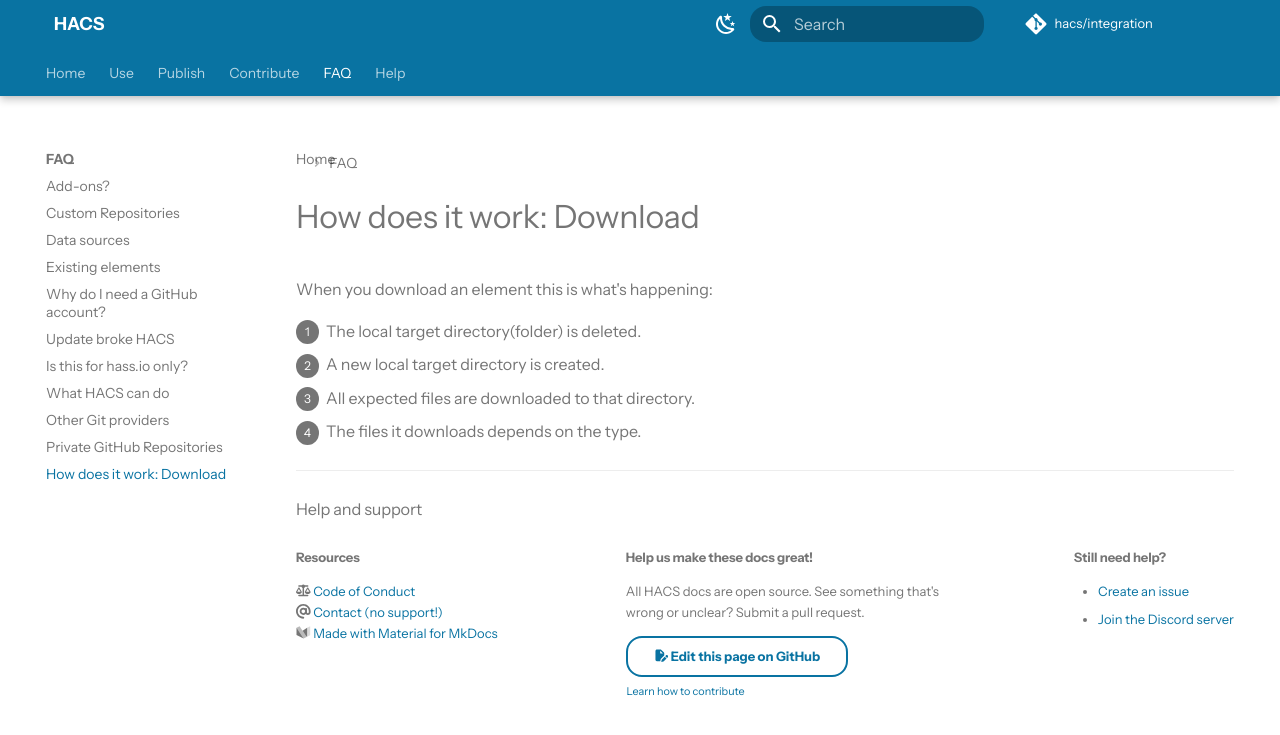
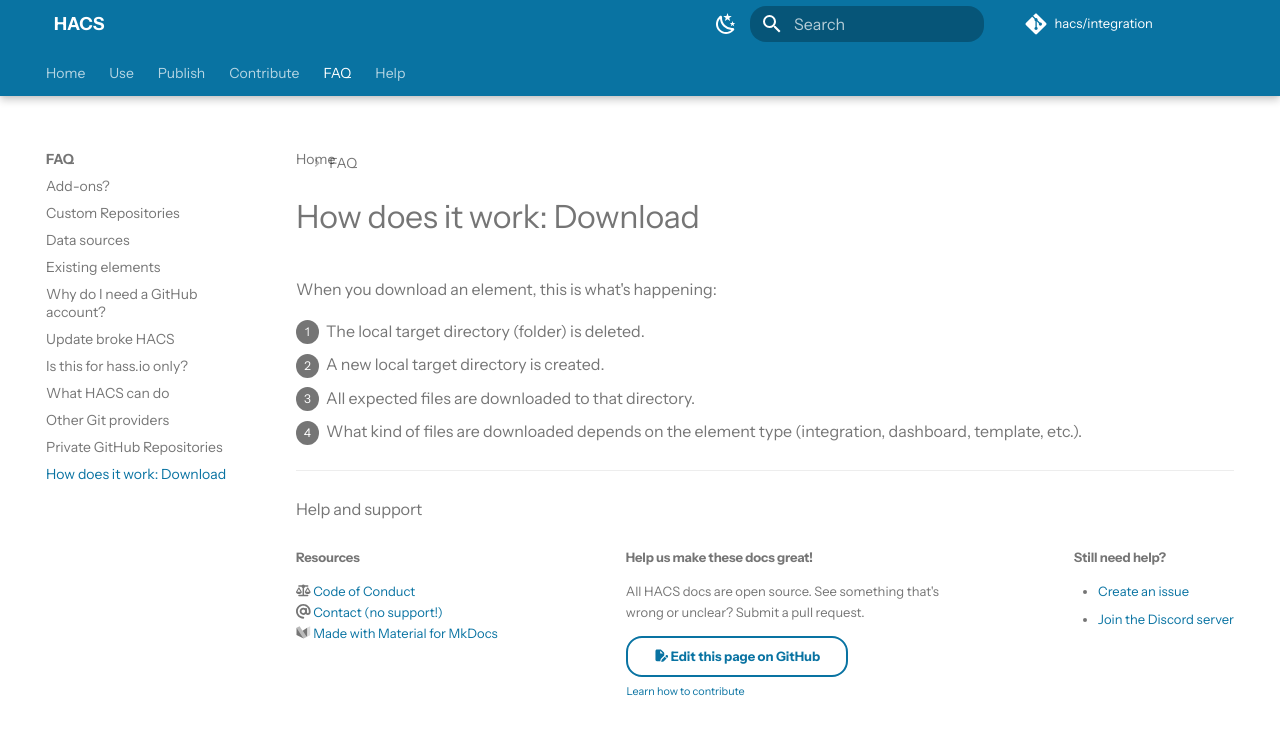
Before and after one commit to hacs/documentation, an MkDocs documentation site: the page built from source/docs/faq/download.md, in a window 1280 px wide. Shown: the top 735 px of the page. Built offline with MkDocs 1.6.1 and Material for MkDocs 9.7.7, drawn with Linux system fonts in a browser that asks for light colours; some web fonts are replaced; plug-ins that fetch from the network failed and are left out; comment, search, counter and statistics services are not loaded.

Commit message:
Tiny rephrase (#552)

```diff
--- a/source/docs/faq/download.md
+++ b/source/docs/faq/download.md
@@ -3,9 +3,9 @@ id: download
 title: "How does it work: Download"
 description: "How does it work: Download"
 ---
-When you download an element this is what's happening:
+When you download an element, this is what's happening:
 
-1. The local target directory(folder) is deleted.
+1. The local target directory (folder) is deleted.
 1. A new local target directory is created.
 1. All expected files are downloaded to that directory.
-1. The files it downloads depends on the type.
+1. What kind of files are downloaded depends on the element type (integration, dashboard, template, etc.).
```
